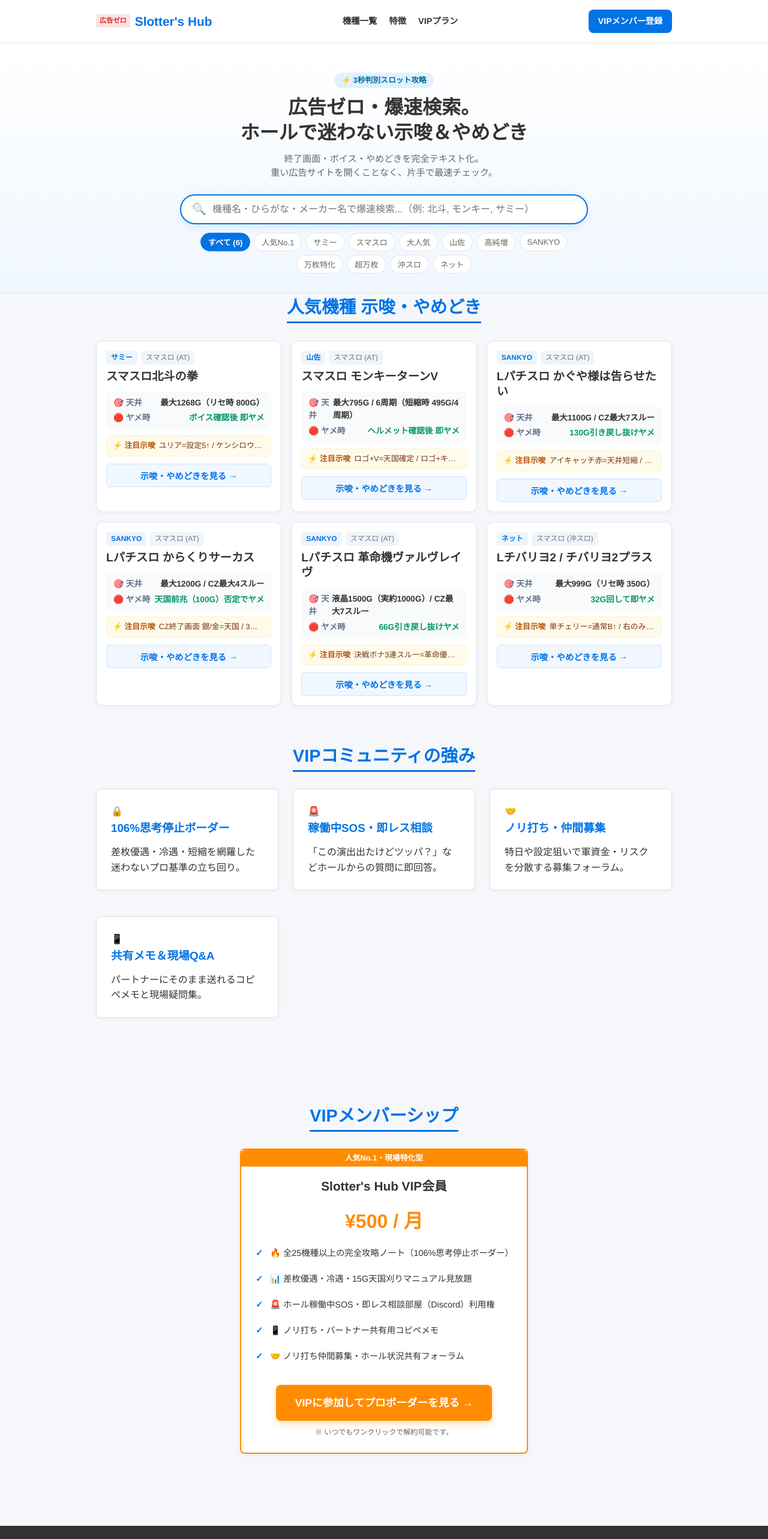
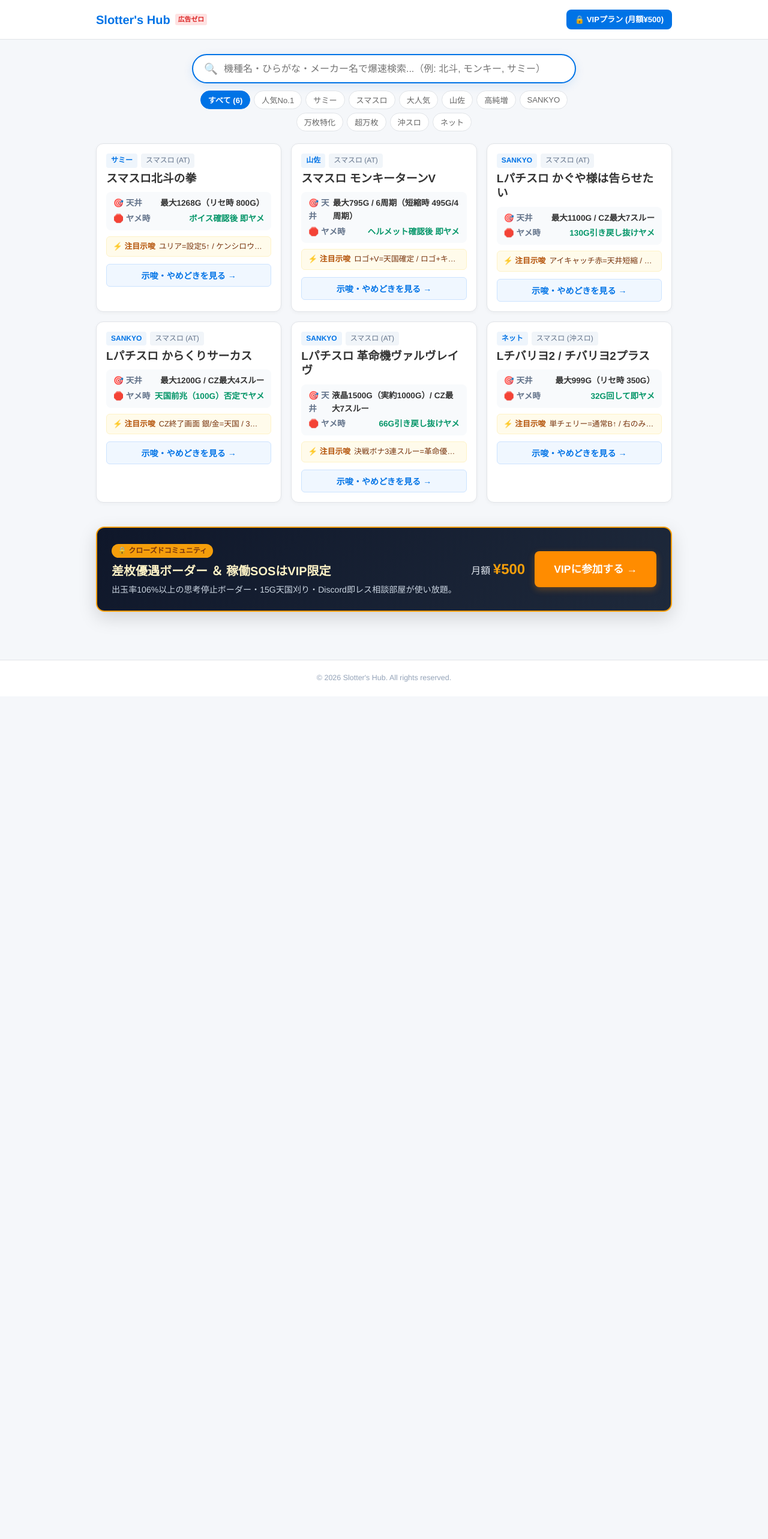
Before and after one commit to yuya7-7/slotters-hub-homepage, a React (Vite) app: page / in a window 1280 px wide. Shown: the top 2566 px of the page at 60% size. After the commit the page ends 1161 px from the top, so only its background shows below. Built offline with nearby package versions, Linux system fonts and the light colour scheme.

Commit message:
Strip unnecessary text from top page: search-first immediate focus, clean machine directory, and minimal bottom VIP conversion banner

```diff
--- a/src/App.css
+++ b/src/App.css
@@ -1,8 +1,17 @@
-/* App Layout & Component Styles - Visual First & Minimalist */
+/* Clean, Modern, Search-First Layout */
+
+.main-content {
+  padding-top: 24px;
+  padding-bottom: 40px;
+}
+
+.search-wrapper {
+  margin-bottom: 20px;
+}
 
 /* Search Section */
 .search-section {
-  max-width: 680px;
+  max-width: 640px;
   margin: 0 auto;
 }
 
@@ -14,7 +23,7 @@
   border-radius: 50px;
   padding: 8px 18px;
   box-shadow: 0 4px 16px rgba(0, 115, 230, 0.12);
-  margin-bottom: 14px;
+  margin-bottom: 12px;
   transition: all 0.2s ease;
 }
 
@@ -24,7 +33,7 @@
 }
 
 .search-icon {
-  font-size: 1.2rem;
+  font-size: 1.15rem;
   margin-right: 10px;
   opacity: 0.6;
 }
@@ -87,7 +96,6 @@
   display: grid;
   grid-template-columns: repeat(auto-fill, minmax(290px, 1fr));
   gap: 16px;
-  margin-top: 16px;
 }
 
 .machine-card {
@@ -111,7 +119,7 @@
 .machine-card-header {
   display: flex;
   gap: 6px;
-  margin-bottom: 8px;
+  margin-bottom: 6px;
 }
 
 .maker-badge {
@@ -132,10 +140,10 @@
 }
 
 .machine-card-title {
-  font-size: 1.2rem;
+  font-size: 1.18rem;
   font-weight: 800;
   color: var(--text-main);
-  margin-bottom: 12px;
+  margin-bottom: 10px;
   line-height: 1.3;
 }
 
@@ -201,7 +209,7 @@
   border-radius: 6px;
   padding: 8px;
   font-weight: bold;
-  font-size: 0.9rem;
+  font-size: 0.88rem;
   cursor: pointer;
   display: flex;
   justify-content: center;
@@ -214,6 +222,62 @@
   background: var(--primary);
   color: white;
   border-color: var(--primary);
+}
+
+/* VIP Bottom Banner */
+.vip-bottom-banner {
+  margin-top: 40px;
+  background: linear-gradient(135deg, #0f172a 0%, #1e293b 100%);
+  border-radius: 14px;
+  padding: 24px;
+  color: white;
+  border: 2px solid #f59e0b;
+  display: flex;
+  justify-content: space-between;
+  align-items: center;
+  gap: 20px;
+  flex-wrap: wrap;
+  box-shadow: 0 10px 30px rgba(0, 0, 0, 0.15);
+}
+
+.vip-badge-sm {
+  display: inline-block;
+  background: #f59e0b;
+  color: #78350f;
+  font-size: 0.75rem;
+  font-weight: 800;
+  padding: 2px 10px;
+  border-radius: 20px;
+  margin-bottom: 6px;
+}
+
+.vip-banner-title {
+  font-size: 1.25rem;
+  font-weight: 800;
+  color: #fef3c7;
+  margin-bottom: 4px;
+}
+
+.vip-banner-desc {
+  font-size: 0.88rem;
+  color: #cbd5e1;
+}
+
+.vip-banner-action {
+  display: flex;
+  align-items: center;
+  gap: 16px;
+}
+
+.vip-price-tag {
+  font-size: 1rem;
+  color: #e2e8f0;
+  white-space: nowrap;
+}
+
+.vip-price-tag strong {
+  font-size: 1.5rem;
+  color: #f59e0b;
 }
 
 /* Modal Styles */
@@ -232,7 +296,7 @@
 .modal-card {
   background: white;
   width: 100%;
-  max-width: 720px;
+  max-width: 700px;
   max-height: 88vh;
   border-radius: 14px;
   overflow: hidden;
@@ -266,7 +330,7 @@
 }
 
 .modal-header-compact {
-  padding: 18px 20px 12px 20px;
+  padding: 16px 20px 10px 20px;
   border-bottom: 1px solid var(--border-color);
 }
 
@@ -277,7 +341,7 @@
 }
 
 .modal-name {
-  font-size: 1.4rem;
+  font-size: 1.35rem;
   font-weight: 800;
   color: var(--text-main);
 }
@@ -292,8 +356,8 @@
 .nav-tab-btn {
   flex: 1;
   text-align: center;
-  padding: 12px 8px;
-  font-size: 0.9rem;
+  padding: 11px 8px;
+  font-size: 0.88rem;
   font-weight: bold;
   color: var(--text-muted);
   border: none;
@@ -314,36 +378,36 @@
 }
 
 .modal-scroll-area {
-  padding: 18px 20px;
+  padding: 16px 20px;
   overflow-y: auto;
   display: flex;
   flex-direction: column;
-  gap: 18px;
+  gap: 16px;
 }
 
 /* Signal Stack Cards */
 .category-block {
-  margin-bottom: 14px;
+  margin-bottom: 12px;
 }
 
 .category-heading {
-  font-size: 1.05rem;
+  font-size: 1rem;
   font-weight: 800;
   color: var(--text-main);
-  margin-bottom: 10px;
+  margin-bottom: 8px;
 }
 
 .signal-stack {
   display: flex;
   flex-direction: column;
-  gap: 8px;
+  gap: 6px;
 }
 
 .signal-item-card {
   display: flex;
   align-items: center;
   gap: 10px;
-  padding: 10px 12px;
+  padding: 8px 12px;
   background: #f8fafc;
   border: 1px solid #e2e8f0;
   border-radius: 8px;
@@ -366,7 +430,7 @@
 .status-badge {
   font-size: 0.75rem;
   font-weight: 800;
-  padding: 3px 8px;
+  padding: 2px 7px;
   border-radius: 4px;
 }
 
@@ -387,7 +451,7 @@
 
 .signal-body-col {
   flex: 1;
-  font-size: 0.88rem;
+  font-size: 0.85rem;
 }
 
 .char-name {
@@ -408,16 +472,16 @@
   background: #ecfdf5;
   color: #047857;
   border: 1px solid #a7f3d0;
-  font-size: 0.75rem;
+  font-size: 0.72rem;
   font-weight: 800;
-  padding: 2px 8px;
+  padding: 2px 6px;
   border-radius: 4px;
 }
 
 /* Tenkoku Chips */
 .tenkoku-group {
-  margin-bottom: 12px;
-  padding: 12px;
+  margin-bottom: 10px;
+  padding: 10px 12px;
   border-radius: 8px;
 }
 
@@ -432,9 +496,9 @@
 }
 
 .tenkoku-group-title {
-  font-size: 0.85rem;
+  font-size: 0.82rem;
   font-weight: 800;
-  margin-bottom: 8px;
+  margin-bottom: 6px;
   color: #9b2c2c;
 }
 
@@ -445,13 +509,13 @@
 .chip-cloud {
   display: flex;
   flex-wrap: wrap;
-  gap: 6px;
+  gap: 5px;
 }
 
 .signal-chip {
-  font-size: 0.8rem;
+  font-size: 0.78rem;
   font-weight: 600;
-  padding: 4px 10px;
+  padding: 3px 8px;
   border-radius: 6px;
 }
 
@@ -471,10 +535,10 @@
 .yame-traffic-box {
   display: flex;
   align-items: flex-start;
-  gap: 12px;
-  padding: 14px;
-  border-radius: 10px;
-  margin-bottom: 12px;
+  gap: 10px;
+  padding: 12px;
+  border-radius: 8px;
+  margin-bottom: 10px;
 }
 
 .green-box {
@@ -488,12 +552,12 @@
 }
 
 .traffic-icon {
-  font-size: 1.5rem;
+  font-size: 1.3rem;
   line-height: 1;
 }
 
 .traffic-info h4 {
-  font-size: 0.95rem;
+  font-size: 0.9rem;
   font-weight: 800;
   margin-bottom: 2px;
 }
@@ -507,7 +571,7 @@
 }
 
 .traffic-info p {
-  font-size: 0.88rem;
+  font-size: 0.85rem;
   color: #334155;
 }
 
@@ -515,8 +579,8 @@
   background: #f8fafc;
   border: 1px solid #e2e8f0;
   border-radius: 8px;
-  padding: 10px 14px;
-  font-size: 0.85rem;
+  padding: 8px 12px;
+  font-size: 0.82rem;
 }
 
 .tip-badge {
@@ -530,9 +594,9 @@
 .specs-compact-grid {
   display: flex;
   flex-direction: column;
-  gap: 6px;
+  gap: 4px;
   background: #f8fafc;
-  padding: 14px;
+  padding: 12px;
   border-radius: 8px;
   border: 1px solid #e2e8f0;
 }
@@ -540,8 +604,8 @@
 .spec-row {
   display: flex;
   justify-content: space-between;
-  font-size: 0.88rem;
-  padding: 4px 0;
+  font-size: 0.85rem;
+  padding: 3px 0;
   border-bottom: 1px dashed #e2e8f0;
 }
 
@@ -563,8 +627,8 @@
 .vip-teaser-compact {
   background: linear-gradient(135deg, #0f172a 0%, #1e293b 100%);
   color: white;
-  border-radius: 10px;
-  padding: 16px;
+  border-radius: 8px;
+  padding: 14px;
   border: 1.5px solid #f59e0b;
 }
 
@@ -572,27 +636,27 @@
   display: inline-block;
   background: #f59e0b;
   color: #78350f;
-  font-size: 0.72rem;
+  font-size: 0.7rem;
   font-weight: 800;
-  padding: 2px 8px;
-  border-radius: 12px;
-  margin-bottom: 8px;
+  padding: 2px 7px;
+  border-radius: 10px;
+  margin-bottom: 6px;
 }
 
 .vip-teaser-title {
-  font-size: 1.1rem;
+  font-size: 1.05rem;
   color: #fef3c7;
-  margin-bottom: 8px;
+  margin-bottom: 6px;
 }
 
 .vip-teaser-list {
   list-style: none;
   display: flex;
   flex-direction: column;
-  gap: 4px;
-  font-size: 0.82rem;
+  gap: 3px;
+  font-size: 0.8rem;
   color: #cbd5e1;
-  margin-bottom: 14px;
+  margin-bottom: 10px;
 }
 
 .vip-teaser-list li::before {
@@ -604,57 +668,17 @@
   justify-content: space-between;
   align-items: center;
   border-top: 1px solid rgba(255, 255, 255, 0.1);
-  padding-top: 10px;
+  padding-top: 8px;
 }
 
 .price-label {
-  font-size: 0.9rem;
+  font-size: 0.85rem;
   color: #cbd5e1;
 }
 
 .price-label strong {
-  font-size: 1.3rem;
+  font-size: 1.2rem;
   color: #f59e0b;
-}
-
-.btn-compact {
-  padding: 8px 16px;
-  font-size: 0.88rem;
-}
-
-/* Hero Section */
-.hero-section {
-  background: linear-gradient(180deg, #ffffff 0%, #f0f7ff 100%);
-  text-align: center;
-  padding: 48px 16px 32px 16px;
-  border-bottom: 1px solid var(--border-color);
-}
-
-.hero-badge {
-  display: inline-block;
-  background: #e0f2fe;
-  color: #0369a1;
-  font-size: 0.8rem;
-  font-weight: bold;
-  padding: 3px 12px;
-  border-radius: 20px;
-  margin-bottom: 12px;
-}
-
-.hero-title {
-  font-size: 2rem;
-  font-weight: 800;
-  color: var(--text-main);
-  margin-bottom: 12px;
-  line-height: 1.3;
-}
-
-.hero-desc {
-  font-size: 0.95rem;
-  color: var(--text-muted);
-  max-width: 600px;
-  margin: 0 auto 24px auto;
-  line-height: 1.5;
 }
 
 /* Logo */
@@ -667,86 +691,48 @@
 .logo-badge {
   background: #fee2e2;
   color: #dc2626;
-  font-size: 0.7rem;
+  font-size: 0.68rem;
   font-weight: 800;
-  padding: 2px 6px;
-  border-radius: 4px;
+  padding: 1px 5px;
+  border-radius: 3px;
 }
 
 .logo-text {
-  font-size: 1.3rem;
+  font-size: 1.25rem;
   font-weight: 800;
   color: var(--primary);
 }
 
-.nav-links {
-  display: flex;
-  gap: 20px;
+.header-cta {
+  padding: 6px 14px;
+  font-size: 0.82rem;
 }
 
-.nav-link {
-  color: var(--text-main);
-  font-weight: 600;
-  font-size: 0.9rem;
+.footer {
+  background: white;
+  border-top: 1px solid var(--border-color);
+  text-align: center;
+  padding: 20px 0;
 }
 
-.nav-link:hover {
-  color: var(--primary);
-}
-
-.header-cta {
-  padding: 8px 16px;
-  font-size: 0.88rem;
-}
-
-/* Featured Plan */
-.featured-plan {
-  border: 2px solid var(--secondary);
-  position: relative;
-}
-
-.plan-badge {
-  background: var(--secondary);
-  color: white;
-  font-size: 0.8rem;
-  font-weight: bold;
-  padding: 4px 0;
-  margin: -24px -24px 16px -24px;
-  border-radius: 8px 8px 0 0;
-}
-
-.plan-name {
-  font-size: 1.3rem;
-  margin-bottom: 6px;
-}
-
-.plan-benefits {
-  list-style: none;
-  display: flex;
-  flex-direction: column;
-  gap: 8px;
-  text-align: left;
-  margin: 16px 0 20px 0;
-  font-size: 0.9rem;
-}
-
-.plan-footer-note {
-  font-size: 0.75rem;
-  color: var(--text-muted);
-  margin-top: 10px;
+.copyright {
+  font-size: 0.78rem;
+  color: #94a3b8;
 }
 
 @media (max-width: 768px) {
-  .nav-links {
-    display: none;
+  .vip-bottom-banner {
+    flex-direction: column;
+    align-items: flex-start;
   }
-  .hero-title {
-    font-size: 1.6rem;
+  .vip-banner-action {
+    width: 100%;
+    justify-content: space-between;
   }
   .signal-item-card {
     flex-direction: column;
     align-items: flex-start;
-    gap: 6px;
+    gap: 4px;
   }
   .signal-action-col {
     align-self: flex-end;
--- a/src/App.tsx
+++ b/src/App.tsx
@@ -37,37 +37,22 @@
 
   return (
     <div className="app">
-      {/* Sticky Header */}
+      {/* Minimal Header */}
       <header className="header">
         <div className="container header-inner">
           <div className="logo-group">
+            <div className="logo-text">Slotter's Hub</div>
             <span className="logo-badge">広告ゼロ</span>
-            <div className="logo-text">Slotter's Hub</div>
           </div>
-          <nav className="nav-links">
-            <a href="#machines" className="nav-link">機種一覧</a>
-            <a href="#about" className="nav-link">特徴</a>
-            <a href="#plans" className="nav-link">VIPプラン</a>
-          </nav>
           <a href="#plans" className="btn btn-primary header-cta">
-            VIPメンバー登録
+            🔒 VIPプラン (月額¥500)
           </a>
         </div>
       </header>
 
-      {/* Hero & Search Section */}
-      <section className="hero-section">
-        <div className="container">
-          <div className="hero-badge">⚡ 3秒判別スロット攻略</div>
-          <h1 className="hero-title">
-            広告ゼロ・爆速検索。<br />
-            ホールで迷わない示唆＆やめどき
-          </h1>
-          <p className="hero-desc">
-            終了画面・ボイス・やめどきを完全テキスト化。<br />
-            重い広告サイトを開くことなく、片手で最速チェック。
-          </p>
-
+      {/* Main Search & Tool Area (Clean & Instant) */}
+      <main className="main-content container">
+        <div className="search-wrapper">
           <SearchBar
             searchTerm={searchTerm}
             onSearchChange={setSearchTerm}
@@ -77,16 +62,8 @@
             totalCount={MACHINES_DATA.length}
           />
         </div>
-      </section>
 
-      {/* Machine Directory Section */}
-      <section id="machines" className="machines-section container">
-        <div className="section-title-wrap">
-          <h2 className="section-title">
-            <span>人気機種 示唆・やめどき</span>
-          </h2>
-        </div>
-
+        {/* Machine Cards */}
         {filteredMachines.length > 0 ? (
           <div className="machines-grid">
             {filteredMachines.map((machine) => (
@@ -102,94 +79,45 @@
             <p>「{searchTerm}」に一致する機種が見つかりませんでした。</p>
             <button
               className="btn btn-primary"
-              style={{ marginTop: '12px' }}
+              style={{ marginTop: '10px' }}
               onClick={() => {
                 setSearchTerm('')
                 setSelectedTag('all')
               }}
             >
-              検索条件をリセット
+              検索をリセット
             </button>
           </div>
         )}
-      </section>
 
-      {/* Community Features Section */}
-      <section id="about" className="features-section">
-        <div className="container">
-          <div className="section-title-wrap">
-            <h2 className="section-title">
-              <span>VIPコミュニティの強み</span>
-            </h2>
+        {/* Compact VIP Banner at Bottom */}
+        <section id="plans" className="vip-bottom-banner">
+          <div className="vip-banner-content">
+            <div className="vip-badge-sm">🔒 クローズドコミュニティ</div>
+            <h3 className="vip-banner-title">
+              差枚優遇ボーダー ＆ 稼働SOSはVIP限定
+            </h3>
+            <p className="vip-banner-desc">
+              出玉率106%以上の思考停止ボーダー・15G天国刈り・Discord即レス相談部屋が使い放題。
+            </p>
           </div>
-          <div className="features-grid">
-            <div className="card feature-card">
-              <div className="feature-icon">🔒</div>
-              <h3>106%思考停止ボーダー</h3>
-              <p>差枚優遇・冷遇・短縮を網羅した迷わないプロ基準の立ち回り。</p>
-            </div>
-            <div className="card feature-card">
-              <div className="feature-icon">🚨</div>
-              <h3>稼働中SOS・即レス相談</h3>
-              <p>「この演出出たけどツッパ？」などホールからの質問に即回答。</p>
-            </div>
-            <div className="card feature-card">
-              <div className="feature-icon">🤝</div>
-              <h3>ノリ打ち・仲間募集</h3>
-              <p>特日や設定狙いで軍資金・リスクを分散する募集フォーラム。</p>
-            </div>
-            <div className="card feature-card">
-              <div className="feature-icon">📱</div>
-              <h3>共有メモ＆現場Q&A</h3>
-              <p>パートナーにそのまま送れるコピペメモと現場疑問集。</p>
-            </div>
-          </div>
-        </div>
-      </section>
-
-      {/* Pricing / VIP Membership Section */}
-      <section id="plans" className="plans-section">
-        <div className="container">
-          <div className="section-title-wrap">
-            <h2 className="section-title">
-              <span>VIPメンバーシップ</span>
-            </h2>
-          </div>
-          <div className="plans-grid" style={{ maxWidth: '480px', margin: '0 auto' }}>
-            <div className="card plan-card featured-plan">
-              <div className="plan-badge">人気No.1・現場特化型</div>
-              <h3 className="plan-name">Slotter's Hub VIP会員</h3>
-              <div className="plan-price">
-                <span className="currency">¥</span>500
-                <span className="period"> / 月</span>
-              </div>
-              <ul className="plan-benefits">
-                <li>🔥 全25機種以上の完全攻略ノート（106%思考停止ボーダー）</li>
-                <li>📊 差枚優遇・冷遇・15G天国刈りマニュアル見放題</li>
-                <li>🚨 ホール稼働中SOS・即レス相談部屋（Discord）利用権</li>
-                <li>📱 ノリ打ち・パートナー共有用コピペメモ</li>
-                <li>🤝 ノリ打ち仲間募集・ホール状況共有フォーラム</li>
-              </ul>
+          <div className="vip-banner-action">
+            <div className="vip-price-tag">月額 <strong>¥500</strong></div>
             <a
               href="https://mosh.jp"
               target="_blank"
               rel="noopener noreferrer"
-                className="btn btn-cta plan-btn"
+              className="btn btn-cta"
             >
-                VIPに参加してプロボーダーを見る →
+              VIPに参加する →
             </a>
-              <div className="plan-footer-note">
-                ※ いつでもワンクリックで解約可能です。
-              </div>
-            </div>
-          </div>
           </div>
         </section>
+      </main>
 
-      {/* Footer */}
+      {/* Minimal Footer */}
       <footer className="footer">
         <div className="container footer-content">
-          <div className="footer-logo">Slotter's Hub</div>
           <p className="copyright">© 2026 Slotter's Hub. All rights reserved.</p>
         </div>
       </footer>
```
Lines whose indentation alone changed are shown as unchanged.
